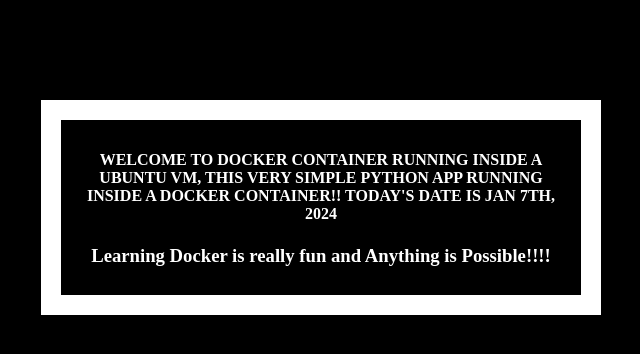
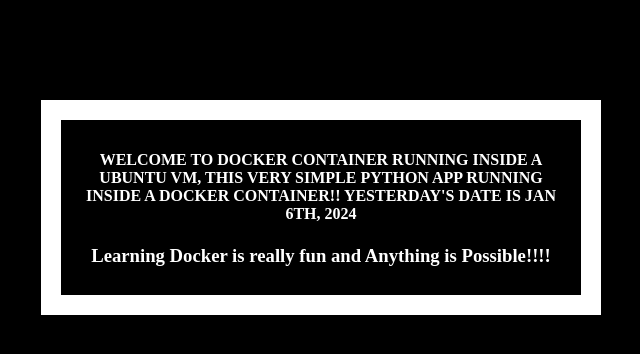
Before and after one commit to tharunbeery/tharunbeery, a Flask app: page / in a window 1280 px wide. Shown: the top 354 px of the page, without its empty margins (319-959 px from the left). Run offline with Flask 2, Linux system fonts and the light colour scheme.

Commit message:
index.html edited online with Bitbucket

```diff
--- a/pythonApp/templates/index.html
+++ b/pythonApp/templates/index.html
@@ -19,7 +19,7 @@
   </head>
   <body>
     <div class="container">
-      <h4>Welcome to Docker Container running inside a Ubuntu VM, This very simple Python App running inside a Docker container!! Today's date is Jan 7th, 2024</h4>
+      <h4>Welcome to Docker Container running inside a Ubuntu VM, This very simple Python App running inside a Docker container!! Yesterday's date is Jan 6th, 2024</h4>
       <h3> Learning Docker is really fun and Anything is Possible!!!! </h3>
     </div>
   </body>
```
